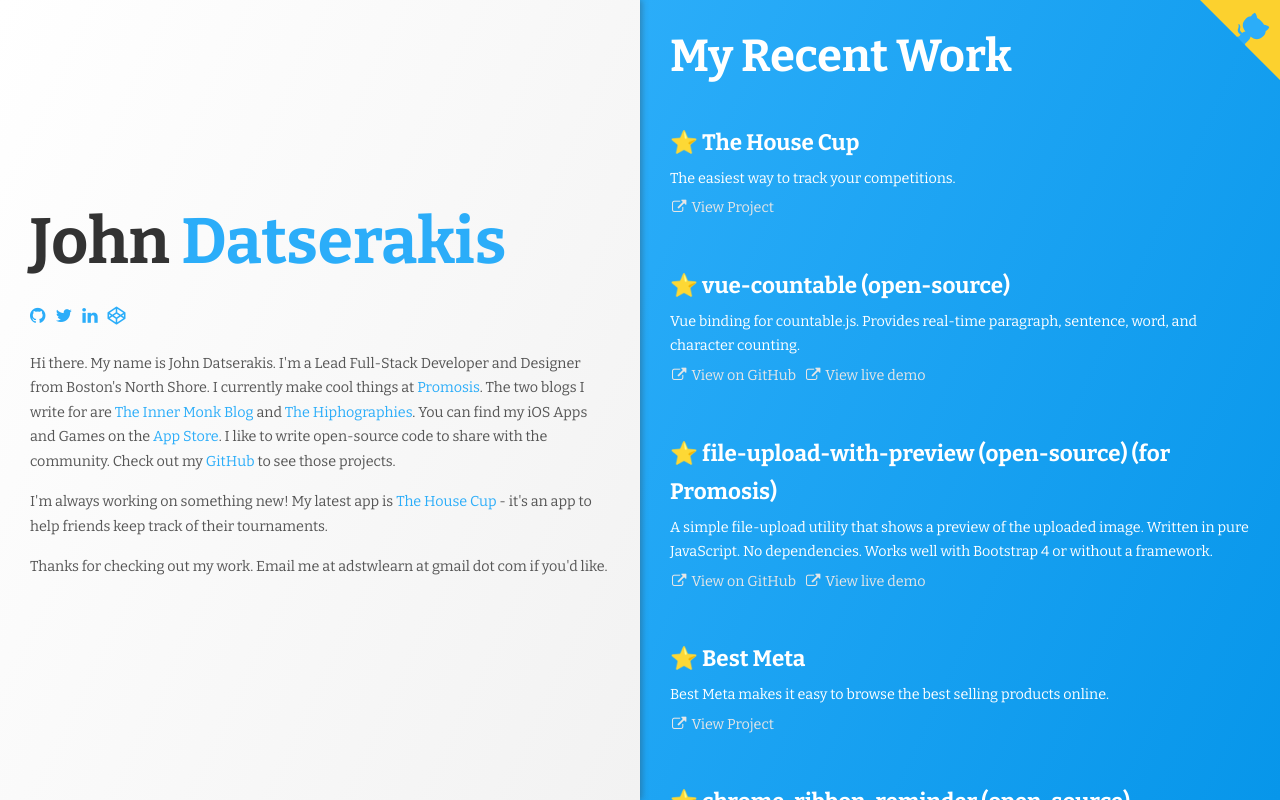
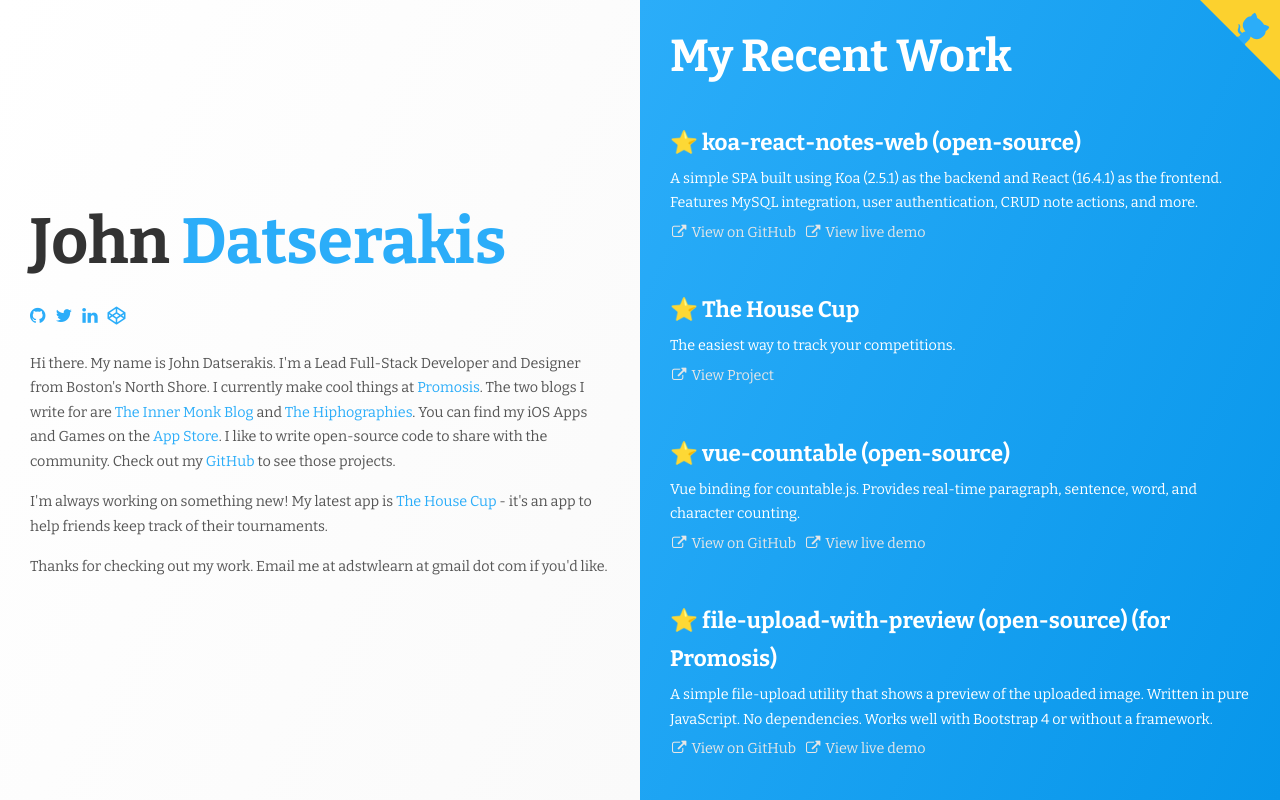
Before and after one commit to johndatserakis/johndatserakis-dot-com, a Vue app: page / in a window 1280 px wide. Built offline with nearby package versions, Linux system fonts and the light colour scheme.

Commit message:
added new koa-react-notes-web project

```diff
--- a/src/components/Home.vue
+++ b/src/components/Home.vue
@@ -105,17 +105,16 @@
         }
 
         &__left-wrapper {
-
             width: 100%;
             padding: 30px;
             display: flex;
             flex-direction: column;
             justify-content: center;
             background: $white;
-            background: linear-gradient(115deg, $white, darken($white, 5%));
+            background: linear-gradient(115deg, $white, darken($white, 2%));
 
             @media (min-width: 992px) {
-                box-shadow: 2px 0 6px 0 rgba($black, 0.35);
+                // box-shadow: 2px 0 6px 0 rgba($black, 0.35);
                 z-index: 1000;
                 height: 100%;
                 width: 50%;
@@ -150,7 +149,6 @@
 
         &__right-wrapper {
             padding: 30px;
-
             width: 100%;
             background: $blue;
             background: linear-gradient(115deg, $blue, darken($blue, 10%));
--- a/src/data/projects.json
+++ b/src/data/projects.json
@@ -1,4 +1,18 @@
 [
+    {
+        "title": "⭐ koa-react-notes-web (open-source)",
+        "description": "A simple SPA built using Koa (2.5.1) as the backend and React (16.4.1) as the frontend. Features MySQL integration, user authentication, CRUD note actions, and more.",
+        "links": [
+            {
+                "link": "https://github.com/johndatserakis/koa-react-notes-web",
+                "linkText": "View on GitHub"
+            },
+            {
+                "link": "https://johndatserakis.github.io/koa-react-notes-web/",
+                "linkText": "View live demo"
+            }
+        ]
+    },
     {
         "title": "⭐ The House Cup",
         "description": "The easiest way to track your competitions.",
```
Also changed, not shown: 1 other file (tests, documents, lock files or other folders).
